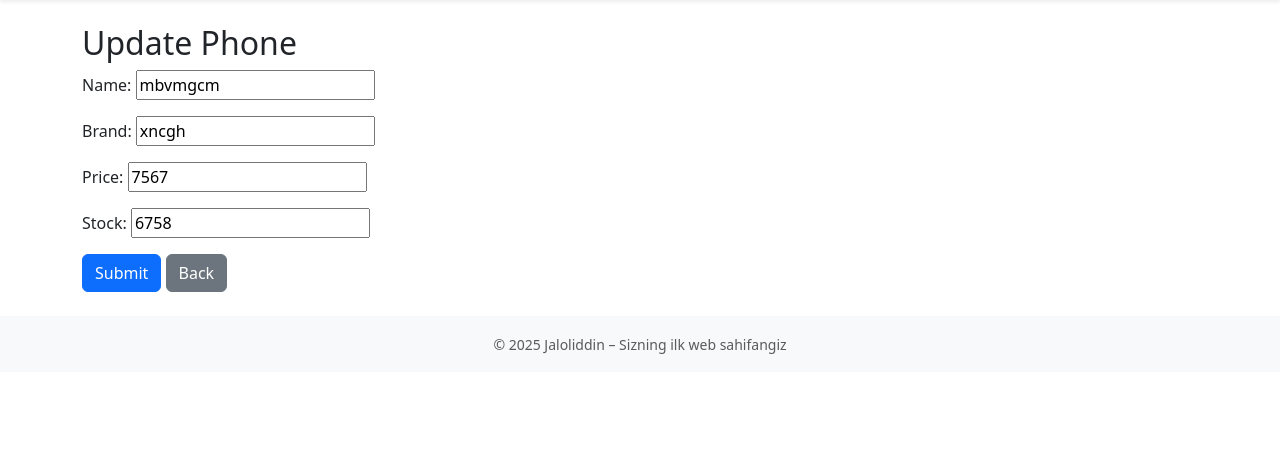
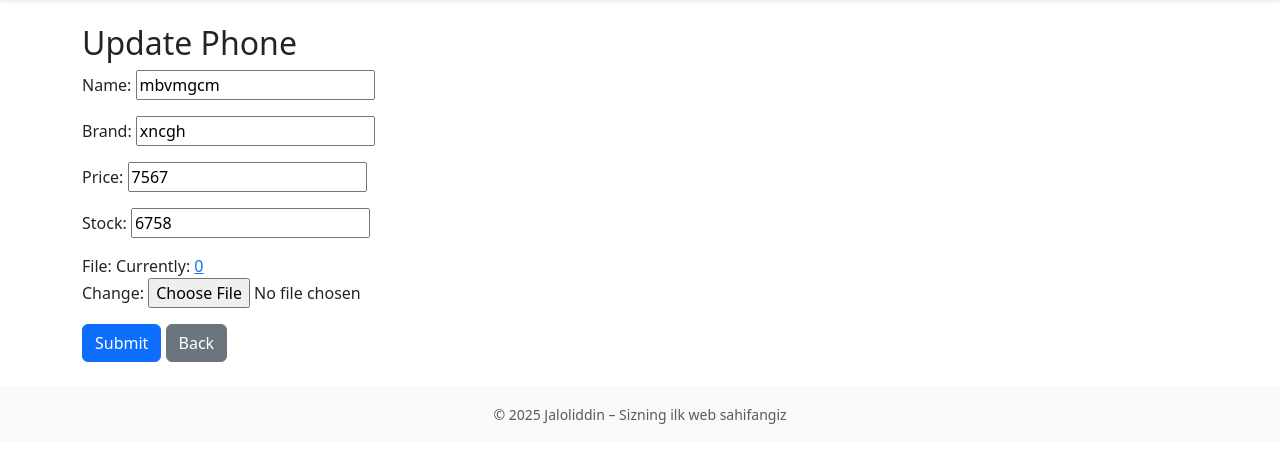
Before and after one commit to Jaloliddino1/Zadanya, a Django app: page /phones/update/6/ in a window 1280 px wide. Shown: the part 56-519 px from the top of the page. Run offline with Django 5.2, Linux system fonts and the light colour scheme; a user stored in the database is signed in; data comes from the database, SQL or seed files in the repository.

Commit message:
File upload qoshildi

```diff
--- a/business/forms.py
+++ b/business/forms.py
@@ -5,4 +5,10 @@ from .models import Phone
 class PhoneForm(forms.ModelForm):
     class Meta:
         model = Phone
-        fields = ['name', 'brand', 'price', 'stock']
+        fields = [
+            'name',
+            'brand',
+            'price',
+            'stock',
+            'file'
+        ]
--- a/business/models.py
+++ b/business/models.py
@@ -2,6 +2,8 @@ from django.db import models
 from uuid import uuid4
 
 from django.db import models
+
+
 
 
 
@@ -32,11 +34,13 @@ class Phone(models.Model):
     brand = models.CharField(max_length=100)
     price = models.IntegerField()
     stock = models.IntegerField()
+    file = models.FileField(upload_to='file')
 
     def __str__(self):
         return f"{self.brand} {self.name}"
 
     class Meta:
+        db_table='upload_file'
         permissions = [
             ('can_publish_phone', 'Can publish phone'),
         ]
--- a/business/urls.py
+++ b/business/urls.py
@@ -9,5 +9,6 @@ urlpatterns = [
     path('update/<int:id>/', views.phone_update, name='phone_update'),
     path('delete/<int:id>/', views.phone_delete, name='phone_delete'),
     path('publish/<int:phone_id>/', views.publish_phone, name='publish_phone'),
-
+    path('file_upload/',views.file_upload, name='file_upload'),
+    path('file_list/',views.file_list, name='file_list'),
 ]
--- a/business/views.py
+++ b/business/views.py
@@ -22,7 +22,7 @@ def phone_create(request):
     form = PhoneForm(request.POST or None)
     if form.is_valid():
         form.save()
-        return redirect('phone_list')
+        return redirect('business:phone_list')
     return render(request, 'Phone/phone_form.html', {'form': form})
 @login_required
 @permission_required('business.can_publish_phone', raise_exception=True)
@@ -31,7 +31,7 @@ def phone_update(request, id):
     form = PhoneForm(request.POST or None, instance=phone)
     if form.is_valid():
         form.save()
-        return redirect('phone_list')
+        return redirect('business:phone_list')
     return render(request, 'Phone/phone_form.html', {'form': form})
 @login_required
 @permission_required('business.can_publish_phone', raise_exception=True)
@@ -39,7 +39,7 @@ def phone_delete(request, id):
     phone = get_object_or_404(Phone, id=id)
     if request.method == 'POST':
         phone.delete()
-        return redirect('phone_list')
+        return redirect('business:phone_list')
     return render(request, 'Phone/phone_confirm_delete.html', {'phone': phone})
 from django.contrib.auth.decorators import permission_required
 
@@ -49,3 +49,20 @@ def publish_phone(request, phone_id):
     phone.published = True
     phone.save()
     return redirect('business:phone_list')
+
+
+def file_upload(request):
+    if request.method == 'POST':
+        form= PhoneForm(request.POST, request.FILES)
+        if form.is_valid():
+            form.save()
+            return redirect('business:file_list')
+        return render(request,'file/file_upload.html',{'form':form})
+    form = PhoneForm()
+    return render(request,'file/file_upload.html',{'form':form})
+
+
+def file_list(request):
+    files=Phone.objects.all()
+
+    return render(request,'file/file_list.html',{'files': files})
--- a/config/settings.py
+++ b/config/settings.py
@@ -118,6 +118,8 @@ USE_TZ = True
 # https://docs.djangoproject.com/en/5.2/howto/static-files/
 
 STATIC_URL = 'static/'
+MEDIA_URL ='media/'
+MEIA_ROOT = BASE_DIR / 'media'
 
 # Default primary key field type
 # https://docs.djangoproject.com/en/5.2/ref/settings/#default-auto-field
--- a/config/urls.py
+++ b/config/urls.py
@@ -1,8 +1,11 @@
 from django.contrib import admin
 from django.urls import path, include
+from django.conf.urls.static import static
+from django.conf import settings
+
 
 urlpatterns = [
     path('admin/', admin.site.urls),
     path('phones/', include('business.urls')),
     path('accounts/',include('accounts.urls')),
-]
+]+ static(settings.MEDIA_URL, document_root=settings.MEDIA_ROOT)
--- /dev/null
+++ b/requirment.txt
@@ -0,0 +1,4 @@
+Django==5.2
+django-extensions==4.1
+psycopg2-binary==2.9.10
+ipython==9.1.0
--- a/templates/Phone/phone_confirm_delete.html
+++ b/templates/Phone/phone_confirm_delete.html
@@ -6,6 +6,6 @@
 <form method="post">
     {% csrf_token %}
     <button type="submit" class="btn btn-danger">Yes, Delete</button>
-    <a href="{% url 'phone_list' %}" class="btn btn-secondary">Cancel</a>
+    <a href="{% url 'business:phone_list' %}" class="btn btn-secondary">Cancel</a>
 </form>
 {% endblock %}
```
Also changed, not shown: templates/file/file_list.html (added, +7 -0 lines), templates/file/file_upload.html (added, +14 -0 lines), accounts/migrations/0001_initial.py (added), business/migrations/0004_phone_file_alter_phone_table.py (added), business/migrations/0005_alter_phone_file.py (added), db.sqlite3, 5 other files.
